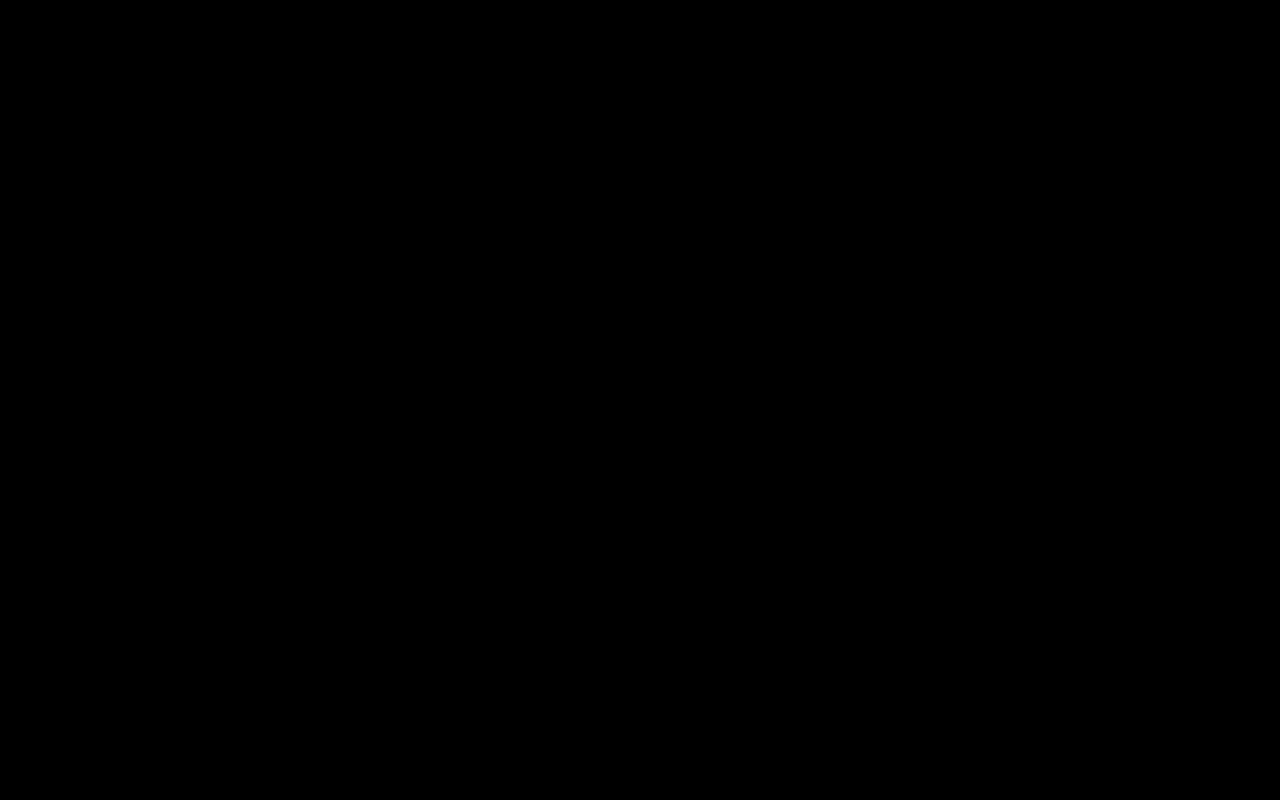
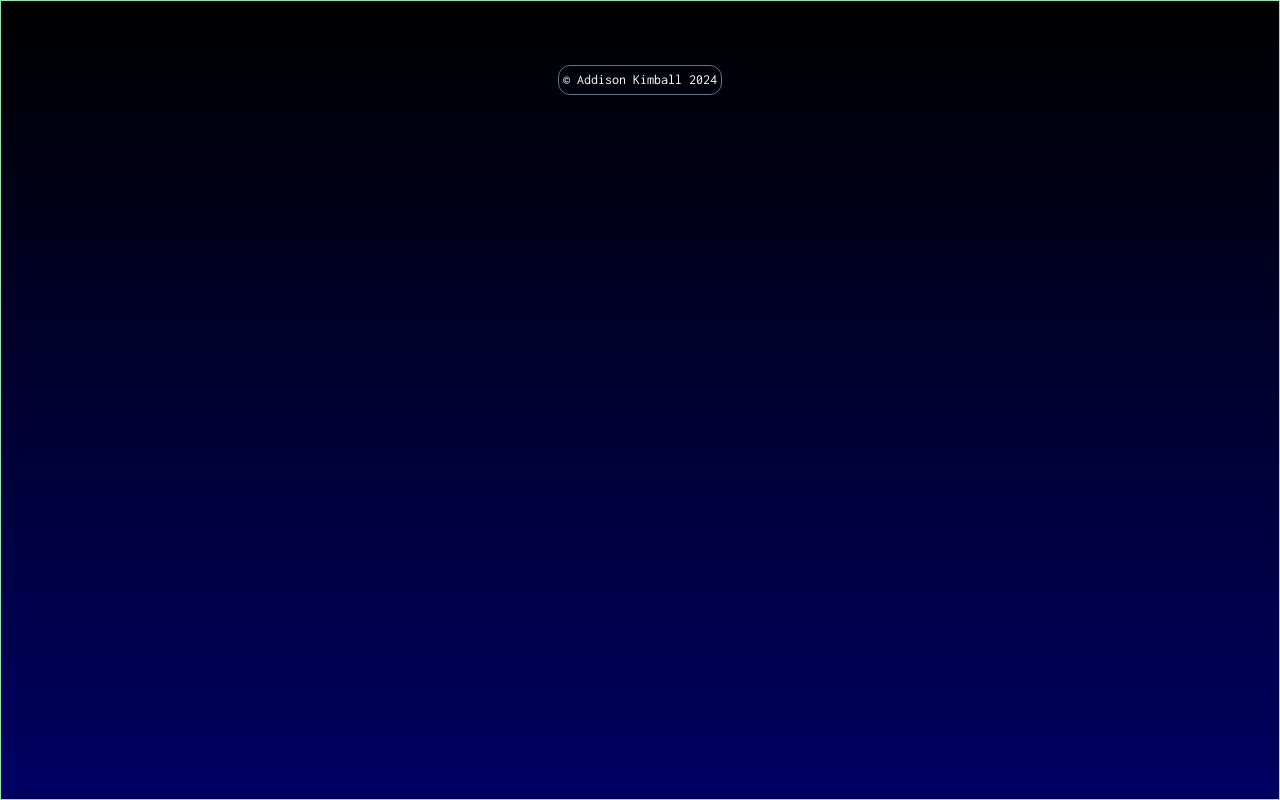
Before and after one commit to awkimball/akimball.com, a Next.js app: page / in a window 1280 px wide. Built offline with nearby package versions, Linux system fonts and the light colour scheme.

Commit message:
create footer & welcome page components

```diff
--- /dev/null
+++ b/app/components/footer.tsx
@@ -0,0 +1,8 @@
+export default function Footer() {
+    return (
+        <div className="fixed border border-slate-500 rounded-xl p-1">
+            <p className="text-sm">© Addison Kimball 2024</p>
+        </div>
+
+    )
+}
--- /dev/null
+++ b/app/components/welcome-page.tsx
@@ -0,0 +1,28 @@
+use client;
+
+import { TypeAnimation } from 'react-type-animation';
+
+export default function WelcomePage() {
+
+    return (
+        <div className="border border-red-300">
+            <TypeAnimation
+                sequence={[
+                    'One', // Types 'One'
+                    1000, // Waits 1s
+                    'Two', // Deletes 'One' and types 'Two'
+                    2000, // Waits 2s
+                    'Two Three', // Types 'Three' without deleting 'Two'
+                    () => {
+                    console.log('Sequence completed');
+                    },
+                ]}
+                wrapper="span"
+                cursor={true}
+                repeat={Infinity}
+                style={{ fontSize: '2em', display: 'inline-block' }}
+            />
+            <p className="text-3xl">Hi... I'm Addison Kimball</p>
+        </div>
+    )
+}
--- a/app/globals.css
+++ b/app/globals.css
@@ -3,9 +3,9 @@
 @tailwind utilities;
 
 :root {
-  --foreground-rgb: 0, 0, 0;
-  --background-start-rgb: 214, 219, 220;
-  --background-end-rgb: 255, 255, 255;
+  --foreground-rgb: 255, 255, 255;
+  --background-start-rgb: 0, 0, 0;
+  --background-end-rgb: 0, 0, 100;
 }
 
 /* @media (prefers-color-scheme: dark) {
--- a/app/layout.tsx
+++ b/app/layout.tsx
@@ -1,9 +1,7 @@
 import type { Metadata } from "next";
-import { Inter } from "next/font/google";
 import { Inconsolata } from "next/font/google"
 import "./globals.css";
 
-const inter = Inter({ subsets: ["latin"] });
 const inconsolata = Inconsolata({ subsets: ["latin"]})
 
 export const metadata: Metadata = {
--- a/app/page.tsx
+++ b/app/page.tsx
@@ -1,94 +1,14 @@
 import Image from "next/image";
+
+import { TypeAnimation } from 'react-type-animation'
+import Footer from "./components/footer";
+import WelcomePage from "./components/welcome-page";
 
 export default function Home() {
   return (
-    <main className="flex min-h-screen flex-col items-center justify-between p-24 bg-black">
-      {/* <div className="z-10 max-w-5xl w-full items-center justify-between lg:flex border border-slate-500 rounded-xl">
-        <p className="left-0 top-0 flex w-full justify-center pb-6 pt-8 text-xl">
-          Addison Kimball
-        </p>
-      </div> */}
-
-      <div className="relative flex place-items-center before:absolute before:h-[300px] before:w-full sm:before:w-[480px] before:-translate-x-1/2 before:rounded-full before:bg-gradient-radial before:from-blue before:to-black before:blur-2xl before:content-[''] after:absolute after:-z-20 after:h-[180px] after:w-full sm:after:w-[240px] after:translate-x-1/3 after:bg-gradient-conic after:from-red-200 after:via-green-200 after:blur-2xl after:content-[''] before:dark:bg-gradient-to-br before:dark:from-transparent before:dark:to-blue-700 before:dark:opacity-10 after:dark:from-sky-900 after:dark:via-[#0141ff] after:dark:opacity-40 before:lg:h-[360px] z-[-1]">
-        <Image
-          className="relative dark:drop-shadow-[0_0_0.3rem_#ffffff70] dark:invert"
-          src="/next.svg"
-          alt="Next.js Logo"
-          width={180}
-          height={37}
-          priority
-        />
-      </div>
-
-      <div className="mb-32 grid text-center lg:max-w-5xl lg:w-full lg:mb-0 lg:grid-cols-4 lg:text-left">
-        <a
-          href="https://nextjs.org/docs?utm_source=create-next-app&utm_medium=appdir-template&utm_campaign=create-next-app"
-          className="group rounded-lg border border-transparent px-5 py-4 transition-colors hover:border-gray-300 hover:bg-gray-100 hover:dark:border-neutral-700 hover:dark:bg-neutral-800/30"
-          target="_blank"
-          rel="noopener noreferrer"
-        >
-          <h2 className={`mb-3 text-2xl font-semibold`}>
-            Docs{" "}
-            <span className="inline-block transition-transform group-hover:translate-x-1 motion-reduce:transform-none">
-              -&gt;
-            </span>
-          </h2>
-          <p className={`m-0 max-w-[30ch] text-sm opacity-50`}>
-            Find in-depth information about Next.js features and API.
-          </p>
-        </a>
-
-        <a
-          href="https://nextjs.org/learn?utm_source=create-next-app&utm_medium=appdir-template-tw&utm_campaign=create-next-app"
-          className="group rounded-lg border border-transparent px-5 py-4 transition-colors hover:border-gray-300 hover:bg-gray-100 hover:dark:border-neutral-700 hover:dark:bg-neutral-800/30"
-          target="_blank"
-          rel="noopener noreferrer"
-        >
-          <h2 className={`mb-3 text-2xl font-semibold`}>
-            Learn{" "}
-            <span className="inline-block transition-transform group-hover:translate-x-1 motion-reduce:transform-none">
-              -&gt;
-            </span>
-          </h2>
-          <p className={`m-0 max-w-[30ch] text-sm opacity-50`}>
-            Learn about Next.js in an interactive course with&nbsp;quizzes!
-          </p>
-        </a>
-
-        <a
-          href="https://vercel.com/templates?framework=next.js&utm_source=create-next-app&utm_medium=appdir-template&utm_campaign=create-next-app"
-          className="group rounded-lg border border-transparent px-5 py-4 transition-colors hover:border-gray-300 hover:bg-gray-100 hover:dark:border-neutral-700 hover:dark:bg-neutral-800/30"
-          target="_blank"
-          rel="noopener noreferrer"
-        >
-          <h2 className={`mb-3 text-2xl font-semibold`}>
-            Templates{" "}
-            <span className="inline-block transition-transform group-hover:translate-x-1 motion-reduce:transform-none">
-              -&gt;
-            </span>
-          </h2>
-          <p className={`m-0 max-w-[30ch] text-sm opacity-50`}>
-            Explore starter templates for Next.js.
-          </p>
-        </a>
-
-        <a
-          href="https://vercel.com/new?utm_source=create-next-app&utm_medium=appdir-template&utm_campaign=create-next-app"
-          className="group rounded-lg border border-transparent px-5 py-4 transition-colors hover:border-gray-300 hover:bg-gray-100 hover:dark:border-neutral-700 hover:dark:bg-neutral-800/30"
-          target="_blank"
-          rel="noopener noreferrer"
-        >
-          <h2 className={`mb-3 text-2xl font-semibold`}>
-            Deploy{" "}
-            <span className="inline-block transition-transform group-hover:translate-x-1 motion-reduce:transform-none">
-              -&gt;
-            </span>
-          </h2>
-          <p className={`m-0 max-w-[30ch] text-sm opacity-50 text-balance`}>
-            Instantly deploy your Next.js site to a shareable URL with Vercel.
-          </p>
-        </a>
-      </div>
+    <main className="flex justify-center min-h-screen border border-green-300 p-16">
+      {/* <WelcomePage/> */}
+      <Footer/>
     </main>
   );
 }
```
Also changed, not shown: package.json (+5 -4 lines), 1 other file (tests, documents, lock files or other folders).
